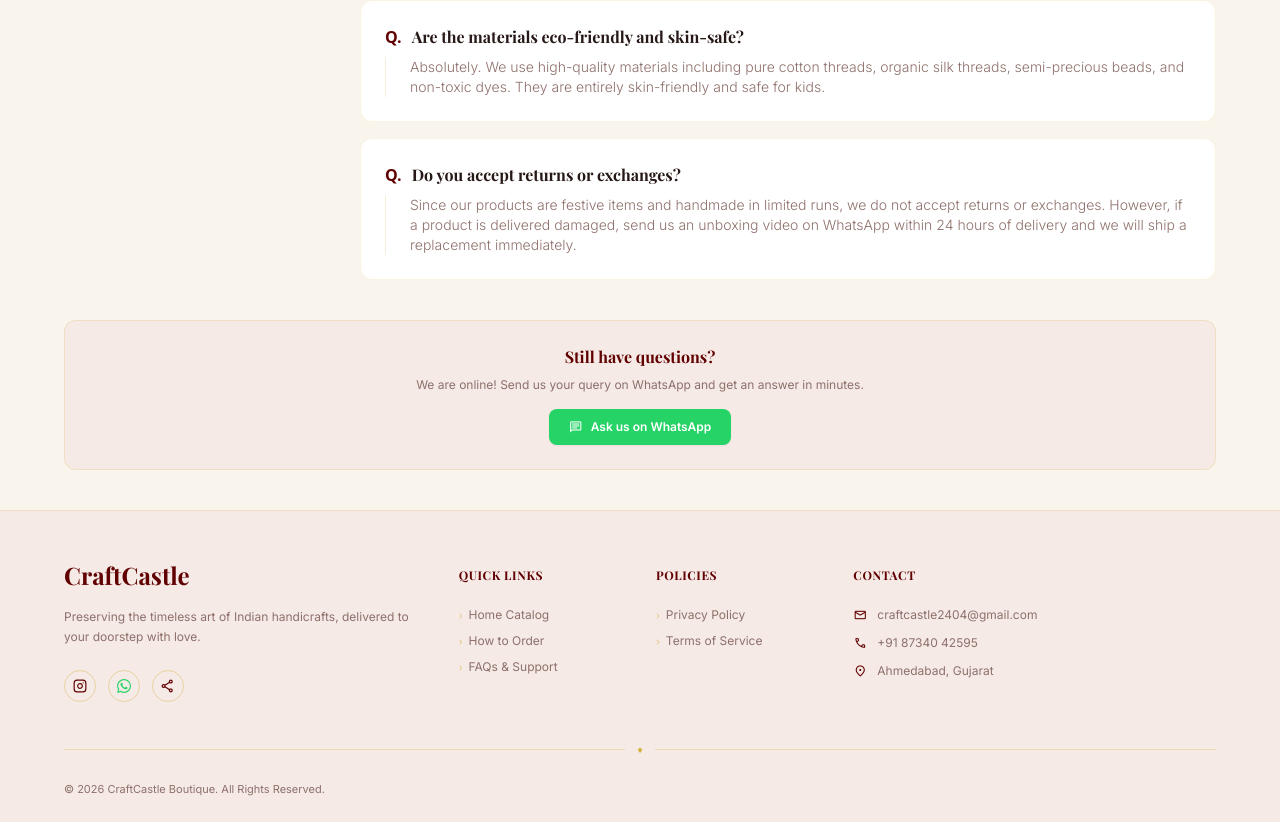
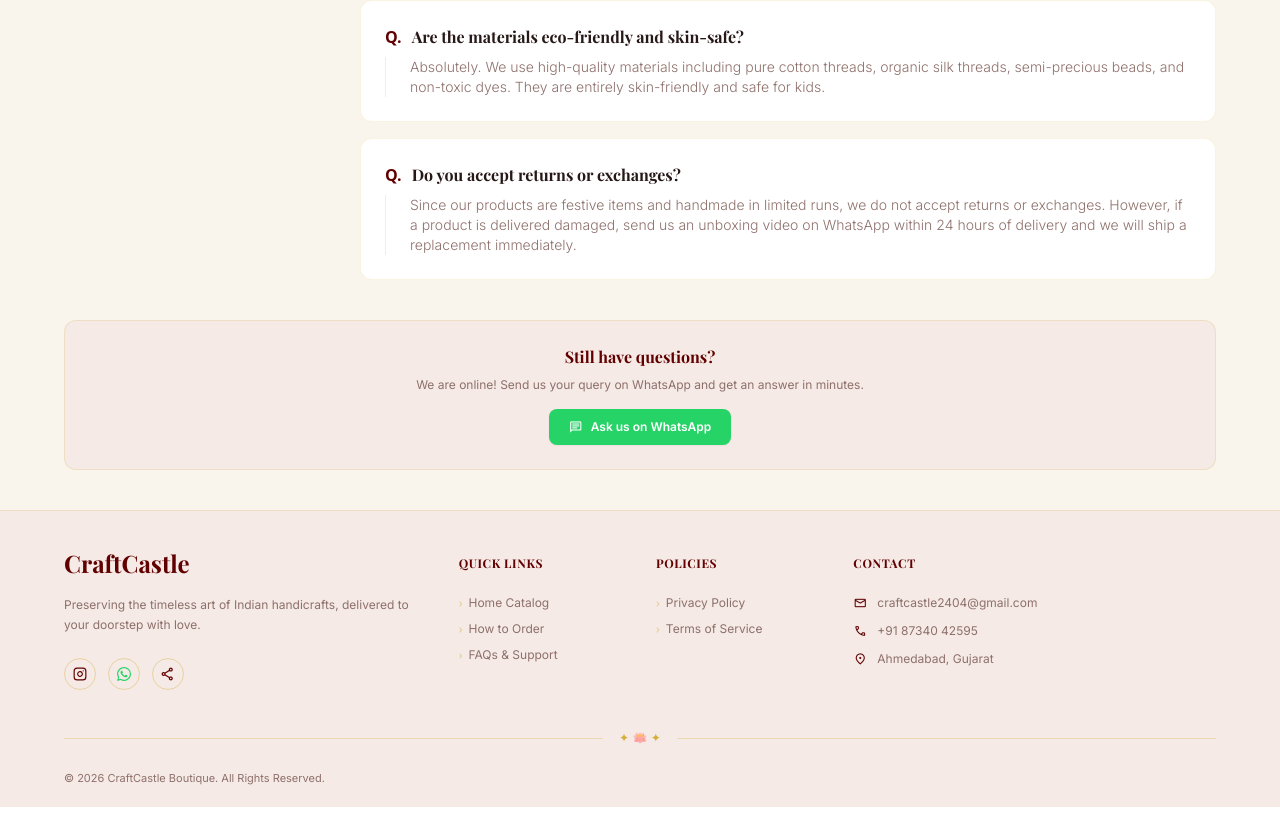
Before and after one commit to SHLOK9998/craft-castle-store, a React (Vite) app in the folder craft-castle-frontend/: page /faqs in a window 1280 px wide. Shown: the part 1433-2255 px from the top of the page. Built offline with nearby package versions, Linux system fonts and the light colour scheme; no server answers.

Commit message:
changes for deployement

```diff
--- a/craft-castle-frontend/src/components/customer/CartDrawer.jsx
+++ b/craft-castle-frontend/src/components/customer/CartDrawer.jsx
@@ -242,7 +242,7 @@ _Love and light!_`
                     {index < cart.length - 1 && (
                       <div className="flex items-center justify-center my-2.5">
                         <div className="h-[1px] bg-cf-gold/15 flex-1"></div>
-                        <div className="w-1 h-1 rounded-full bg-[#D4AF37]/80 mx-2"></div>
+                        <div className="mx-2.5 text-[10px] text-[#D4AF37] select-none">✦ 🪷 ✦</div>
                         <div className="h-[1px] bg-cf-gold/15 flex-1"></div>
                       </div>
                     )}
--- a/craft-castle-frontend/src/components/customer/Footer.jsx
+++ b/craft-castle-frontend/src/components/customer/Footer.jsx
@@ -13,7 +13,7 @@ export function Footer() {
   }
 
   return (
-    <footer className="bg-[#f5eae6] dark:bg-[#1f1514] text-cf-on-surface pt-12 pb-6 border-t border-cf-gold/20">
+    <footer className="bg-[#f5eae6] dark:bg-[#1f1514] text-cf-on-surface pt-7 sm:pt-9 pb-3 sm:pb-5 border-t border-cf-gold/20">
       <div className="max-w-container mx-auto px-4 sm:px-6">
         <div className="grid grid-cols-12 gap-y-8 md:gap-x-8 md:gap-y-0 mb-10 items-start">
 
@@ -139,7 +139,7 @@ export function Footer() {
         {/* Divider with simple leaf ornament */}
         <div className="flex items-center justify-center my-6">
           <div className="h-[1px] bg-cf-gold/30 flex-1"></div>
-          <div className="mx-3 text-[10px] text-cf-gold">♦</div>
+          <div className="mx-4 text-xs text-[#D4AF37] select-none">✦ 🪷 ✦</div>
           <div className="h-[1px] bg-cf-gold/30 flex-1"></div>
         </div>
 
--- a/craft-castle-frontend/src/components/customer/WishlistDrawer.jsx
+++ b/craft-castle-frontend/src/components/customer/WishlistDrawer.jsx
@@ -167,7 +167,7 @@ export function WishlistDrawer({ isOpen, onClose }) {
                     {index < products.length - 1 && (
                       <div className="flex items-center justify-center my-2.5">
                         <div className="h-[1px] bg-cf-gold/15 flex-1"></div>
-                        <div className="w-1 h-1 rounded-full bg-[#D4AF37]/80 mx-2"></div>
+                        <div className="mx-2.5 text-[10px] text-[#D4AF37] select-none">✦ 🪷 ✦</div>
                         <div className="h-[1px] bg-cf-gold/15 flex-1"></div>
                       </div>
                     )}
--- a/craft-castle-frontend/src/pages/HomePage.jsx
+++ b/craft-castle-frontend/src/pages/HomePage.jsx
@@ -180,7 +180,7 @@ export function HomePage() {
         {/* Custom gold dot divider line */}
         <div className="flex items-center justify-center my-3 sm:my-6">
           <div className="h-[1px] bg-cf-gold/15 flex-1"></div>
-          <div className="w-1.5 h-1.5 rounded-full bg-cf-gold/70 mx-3"></div>
+          <div className="mx-4 text-xs text-[#D4AF37] select-none">✦ 🪷 ✦</div>
           <div className="h-[1px] bg-cf-gold/15 flex-1"></div>
         </div>
 
--- a/craft-castle-frontend/src/pages/ProductDetailPage.jsx
+++ b/craft-castle-frontend/src/pages/ProductDetailPage.jsx
@@ -118,7 +118,7 @@ export function ProductDetailPage() {
     <div className="min-h-screen bg-[#FAF5EC] dark:bg-[#1e1210] transition-colors duration-200">
       <Header />
 
-      <div className="max-w-container mx-auto px-4 sm:px-6 pt-3.5 pb-8 sm:py-8">
+      <div className="max-w-container mx-auto px-4 sm:px-6 pt-3.5 pb-6 sm:pb-8">
 
         {/* Back Button */}
         <button
@@ -302,7 +302,7 @@ export function ProductDetailPage() {
         </div>
 
         {/* Ornate Divider with leaf */}
-        <div className="flex items-center justify-center my-10">
+        <div className="flex items-center justify-center mt-12 mb-8 sm:mt-16 sm:mb-10">
           <div className="h-[1px] bg-cf-gold/15 flex-1"></div>
           <div className="mx-4 text-xs text-[#D4AF37] select-none">✦ 🪷 ✦</div>
           <div className="h-[1px] bg-cf-gold/15 flex-1"></div>
@@ -310,7 +310,7 @@ export function ProductDetailPage() {
 
         {/* Recommendations Grid ("You May Also Like") */}
         {recommendations.length > 0 && (
-          <section className="mb-8">
+          <section className="mb-4">
             <div className="flex items-baseline justify-between mb-6">
               <div>
                 <h3 className="font-playfair text-xl sm:text-2xl font-bold text-cf-on-surface mb-1">
```
Also changed, not shown: 1 other file (tests, documents, lock files or other folders).
